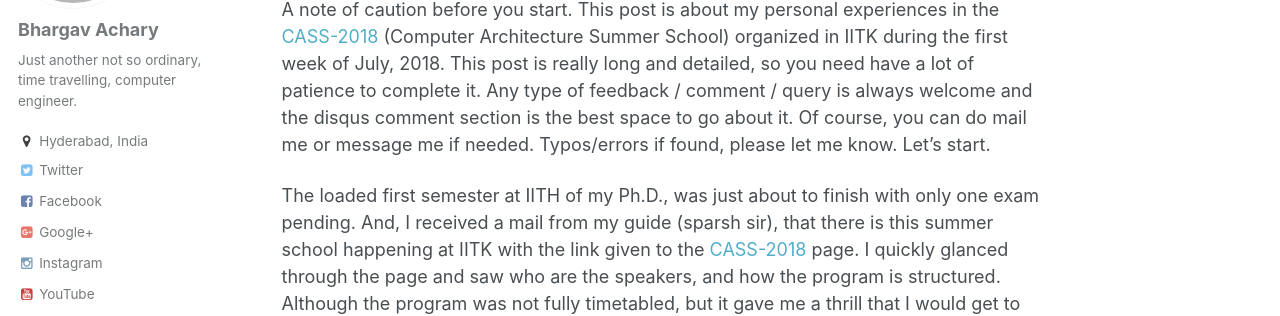
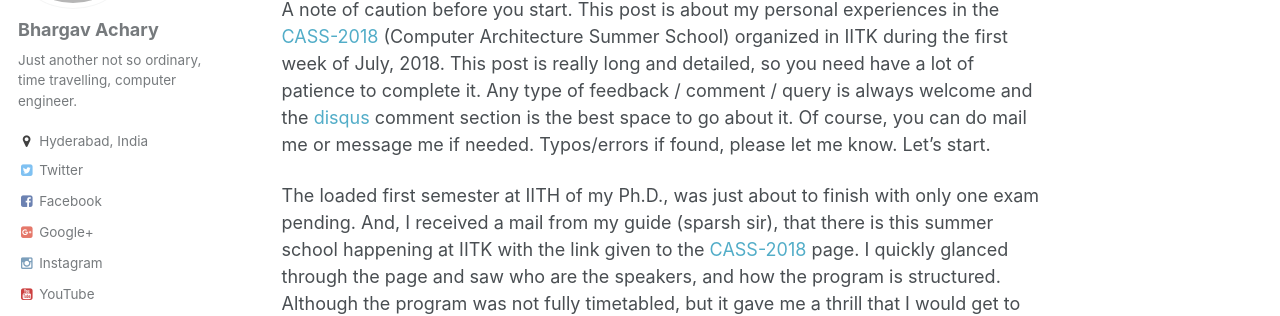
Before and after one commit to bhargavachary/bhargavachary.github.io, a Jekyll site: the page built from _posts/2018-07-10-the-cass-of-joy.md, in a window 1280 px wide and 900 px high. Shown: the part 195-511 px from the top of the window. Built offline with Jekyll 4.4.1, drawn with Linux system fonts in a browser that asks for light colours; comment, search, counter and statistics services are not loaded; part of the change alters nothing that is shown.

```diff
--- a/_posts/2018-07-10-the-cass-of-joy.md
+++ b/_posts/2018-07-10-the-cass-of-joy.md
@@ -13,7 +13,7 @@ tags:
   - life
 ---
 
-A note of caution before you start. This post is about my personal experiences in the <a href="https://www.cse.iitk.ac.in/users/biswap/CASS18/cass.html" target="_blank">CASS-2018</a> (Computer Architecture Summer School) organized in IITK during the first week of July, 2018. This post is really long and detailed, so you need have a lot of patience to complete it. Any type of feedback / comment / query is always welcome and the disqus comment section is the best space to go about it. Of course, you can do mail me or message me if needed. Typos/errors if found, please let me know. Let’s start.
+A note of caution before you start. This post is about my personal experiences in the <a href="https://www.cse.iitk.ac.in/users/biswap/CASS18/cass.html" target="_blank">CASS-2018</a> (Computer Architecture Summer School) organized in IITK during the first week of July, 2018. This post is really long and detailed, so you need have a lot of patience to complete it. Any type of feedback / comment / query is always welcome and the <a href="https://disqus.com/home/forums/bhargavacharyin/" target="_blank"> disqus </a> comment section is the best space to go about it. Of course, you can do mail me or message me if needed. Typos/errors if found, please let me know. Let’s start.
 
 The loaded first semester at IITH of my Ph.D., was just about to finish with only one exam pending. And, I received a mail from my guide (sparsh sir), that there is this summer school happening at IITK with the link given to the <a href="https://www.cse.iitk.ac.in/users/biswap/CASS18/cass.html" target="_blank">CASS-2018</a> page. I quickly glanced through the page and saw who are the speakers, and how the program is structured. Although the program was not fully timetabled, but it gave me a thrill that I would get to listen to some of the really great computer scientists and professors of the country.  This was it, I replied back to my guide that I would apply for this summer school and without making any delay I applied on the same day. I also booked train tickets for the event, since the availability is limited.
 
```
